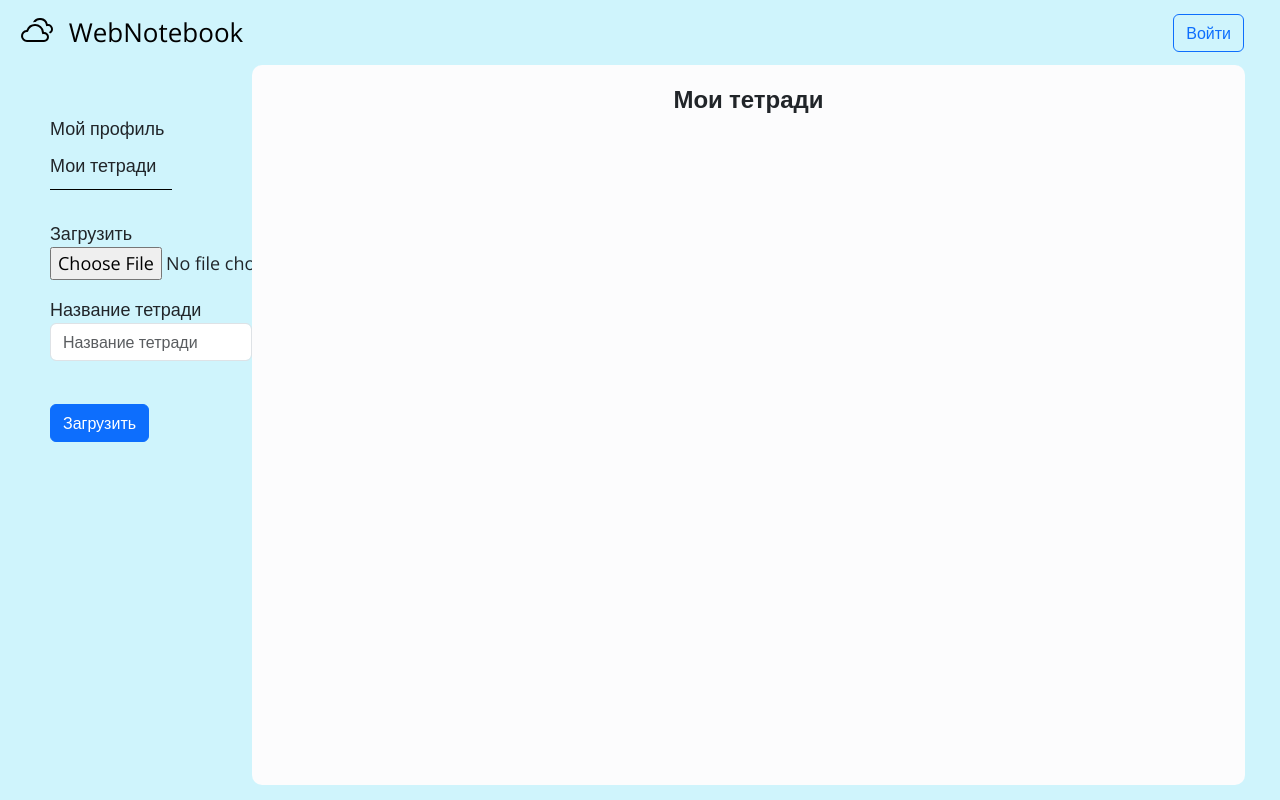
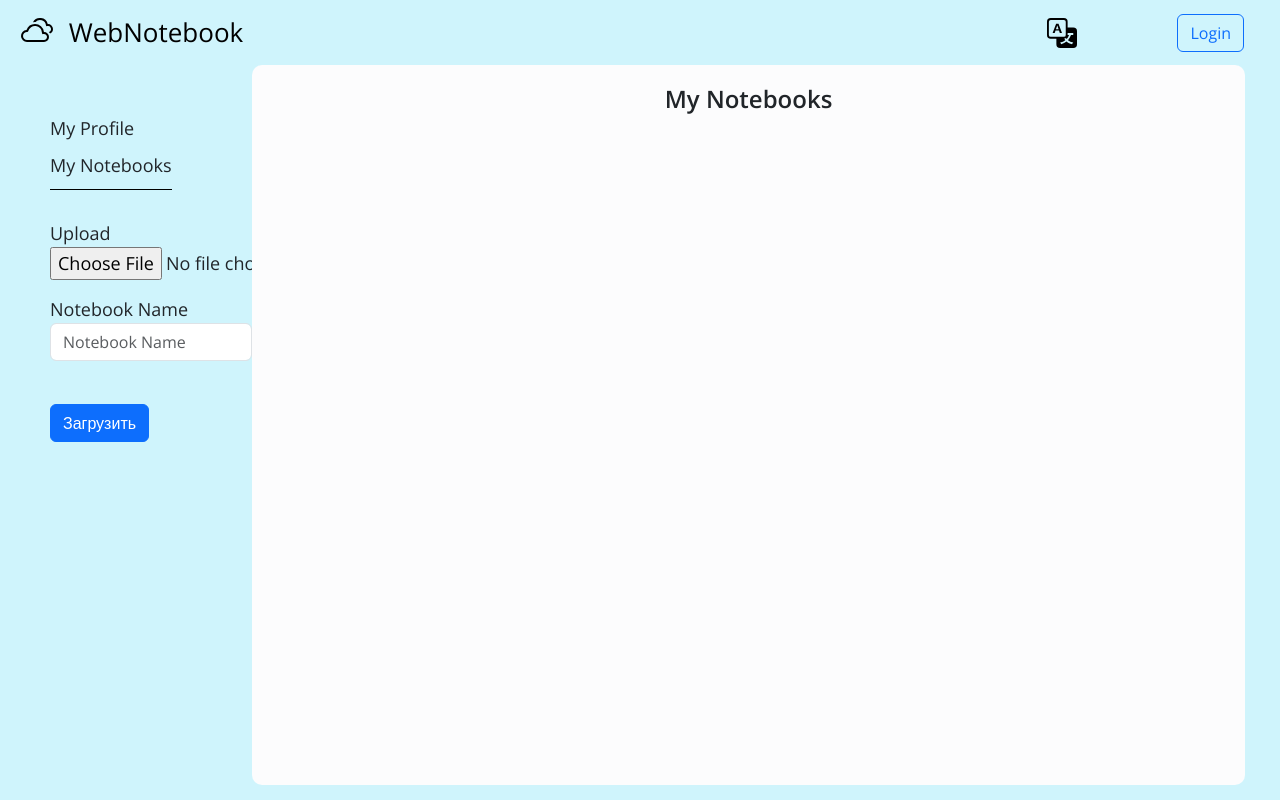
Before and after one commit to satoad/WebNotebook, a Flask app: page / in a window 1280 px wide. Run offline with Flask 3, Linux system fonts and the light colour scheme; some libraries are stand-ins or nearby versions.

Commit message:
Feature: 	1. Добавлен перевод главной страницы

```diff
--- a/main.py
+++ b/main.py
@@ -26,11 +26,19 @@ from flask_login import current_user
 from werkzeug.utils import secure_filename
 import os
 import shutil
+import gettext
 
 app = Flask(__name__, template_folder='templates')
 login_manager = LoginManager()
 login_manager.init_app(app)
 app.config['SECRET_KEY'] = 'yandexlyceum_secret_key'
+
+popath = os.path.join(os.path.dirname(__file__), 'po')
+translation_en = gettext.translation("webnotebook", popath, fallback=True, languages='en')
+translation_ru = gettext.translation("webnotebook", popath, fallback=True)
+ru = translation_ru.gettext
+en = translation_en.gettext
+_ = ru
 
 
 @login_manager.user_loader
@@ -56,7 +64,16 @@ def index():
         'circle': url_for('static', filename='sources/icons/person-circle.svg'),
         'authorized': current_user.is_authenticated,
         'form': form,
+        'translate': url_for('static', filename='sources/icons/translate.svg'),
         'notebooks': [],
+        'login': _('Login'),
+        'my_profile': _('My Profile'),
+        'my_notebooks': _('My Notebooks'),
+        'open': _('Open'),
+        'download': _('Download'),
+        'delete': _('Delete'),
+        'notebook_name': _('Notebook Name'),
+        'upload': _('Upload'),
     }
     if current_user.is_authenticated:
         param['username'] = current_user.name
@@ -380,6 +397,19 @@ def logout():
     return redirect("/")
 
 
+@app.route('/translate')
+def ch_translate():
+    """Действие, меняет локаль"""
+    global _
+    global ru
+    global en
+    if _ == ru:
+        _ = en
+    else:
+        _ = ru
+    return redirect("/")
+
+
 if __name__ == '__main__':
     db_session.global_init("db/users.db")
     app.run(port=8080, host='127.0.0.1')
--- a/templates/index.html
+++ b/templates/index.html
@@ -17,15 +17,19 @@
                 WebNotebook
               </a>
               {% if authorized %}
+                <div style="display:flex;">
+                  <a href="translate" style="margin-right: 100px;"><img src="{{ translate }}" width="30"></a>
                   <a href="profile">
                     <div class="authorized-user">
                       <span>{{ username }}</span>
                       <img src="{{ circle }}" alt="profile-pic" width="30">
                     </div>
                   </a>
+                </div>
               {% else %}
                 <div class="authorized-user">
-                  <a href="login" class="btn btn-outline-primary">Войти</a>
+                  <a href="/translate" style="margin-right: 100px;"><img src="{{ translate }}" width="30"></a>
+                  <a href="login" class="btn btn-outline-primary">{{ login }}</a>
                 </div>
               {% endif %}
             </div>
@@ -35,19 +39,19 @@
 
       <div class="sidebar">
         <ul class="nav-sidebar">
-            <li class="nav-sidebar__link"><a href="profile">Мой профиль</a></li>
-            <li class="nav-sidebar__link"><a href="#">Мои тетради</a></li>
+            <li class="nav-sidebar__link"><a href="profile">{{ my_profile }}</a></li>
+            <li class="nav-sidebar__link"><a href="#">{{ my_notebooks }}</a></li>
         </ul>
         <div class="sidebar__line"></div>
         <form action="" class="upload" method = "post" enctype="multipart/form-data">
           {{ form.hidden_tag() }}
           <p>
-            {{ form.file.label }}<br>
+            <label for="input-file">{{ upload }}</label><br>
             {{ form.file(accept="application/pdf") }}<br>
           </p>
           <p>
-            {{ form.name.label }}<br>
-            {{ form.name(class="form-control", placeholder="Название тетради") }}<br>
+            <label for="input-file">{{ notebook_name }}</label><br>
+            {{ form.name(class="form-control", placeholder=notebook_name) }}<br>
             {% for error in form.name.errors %}
                 <p class="alert alert-danger" role="alert">
                     {{ error }}
@@ -59,7 +63,7 @@
       </div>
 
       <div class="body bg-light-subtle">
-          <h3 class="body__title">Мои тетради</h3>
+          <h3 class="body__title">{{ my_notebooks }}</h3>
 
           <div class="notes row">
             {% for notebook in notebooks %}
@@ -71,15 +75,15 @@
                   <div class="card-body">
                     <h5 class="card-title">{{ notebook.name }}</h5>
                     <div class="card__btn-group">
-                      <a href="notebook{{ notebook.id }}" class="btn btn-outline-primary">Открыть</a>
+                      <a href="notebook{{ notebook.id }}" class="btn btn-outline-primary">{{ open }}</a>
                       <div class="dropdown">
                         <a class="btn" href="#" role="button" id="dropdownMenuLink" data-bs-toggle="dropdown" aria-expanded="false">
                           <img src="{{ three_dots }}" alt="" width="20">
                         </a>
                         <ul class="dropdown-menu">
-                          <li><a class="dropdown-item" href="/download-notebook{{ notebook.id }}">Скачать</a></li>
+                          <li><a class="dropdown-item" href="/download-notebook{{ notebook.id }}">{{ download }}</a></li>
                           <li><hr class="dropdown-divider"></li>
-                          <li><a class="dropdown-item" href="/delete-notebook{{ notebook.id }}">Удалить</a></li>
+                          <li><a class="dropdown-item" href="/delete-notebook{{ notebook.id }}">{{ delete }}</a></li>
                         </ul>
                       </div>
                     </div>
```
Also changed, not shown: po/ru/LC_MESSAGES/webnotebook.po (added), static/sources/icons/translate.svg (added), 3 other files. Lines whose indentation alone changed are shown as unchanged.
